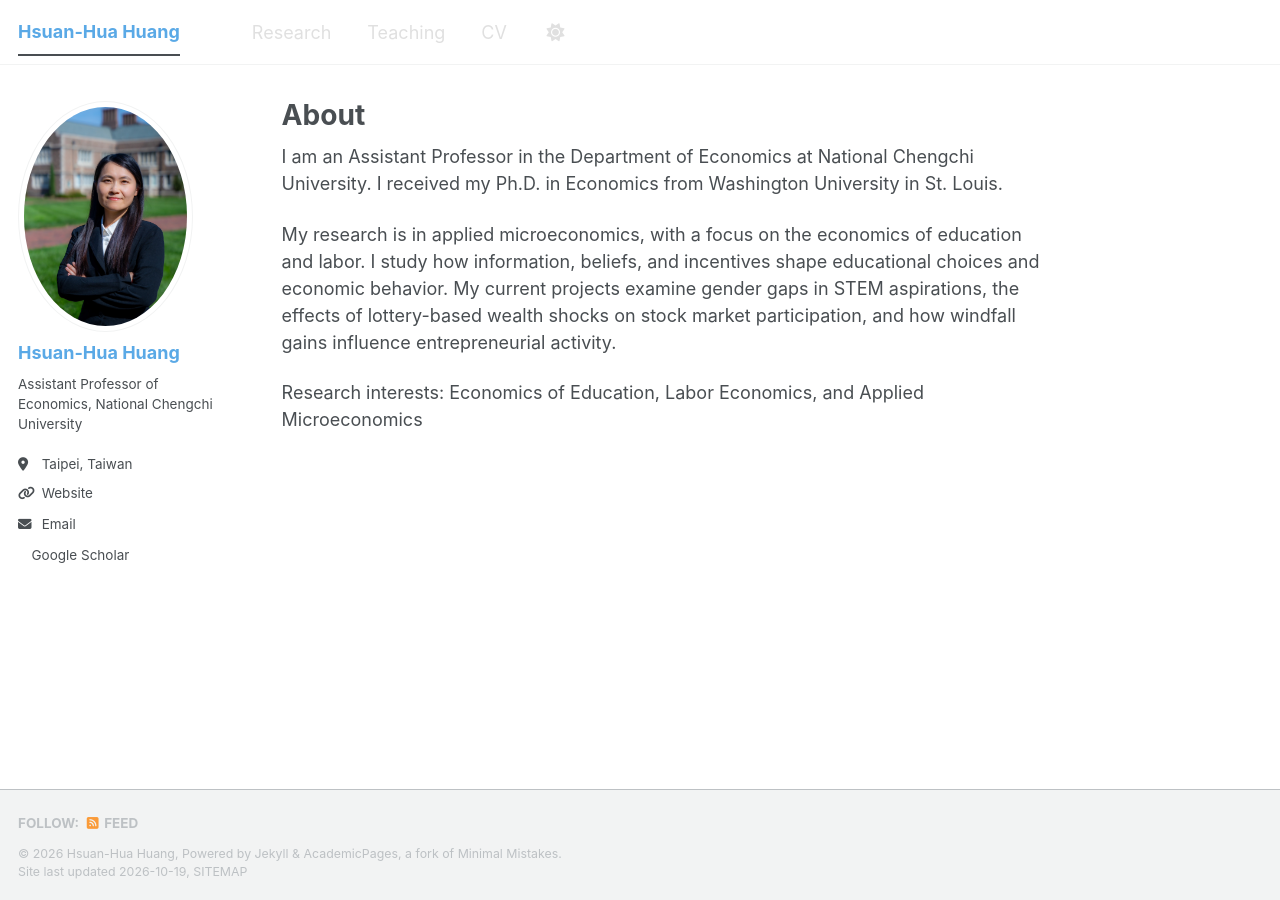
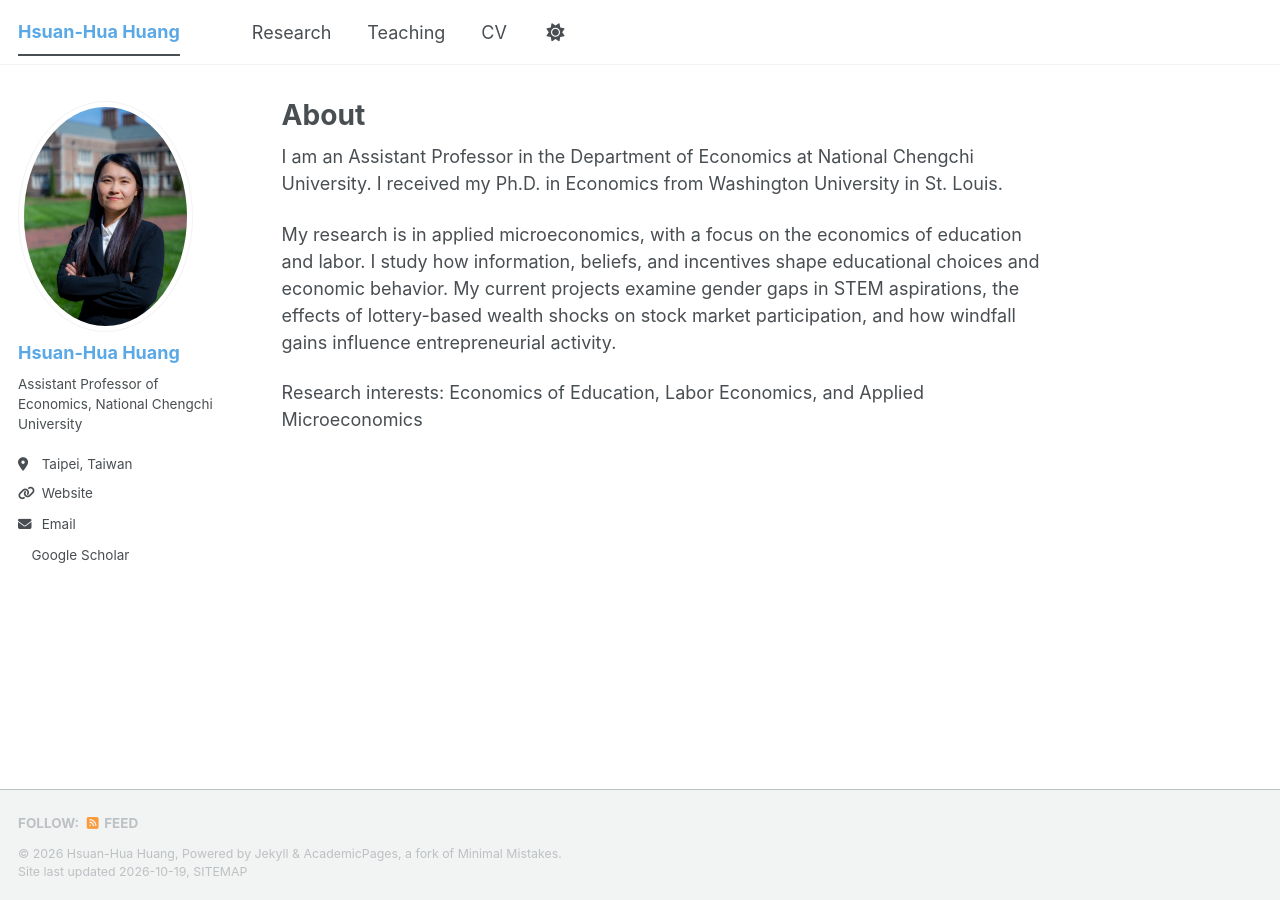
Before and after one commit to hsuanhua-huang/hsuanhua-huang, a Jekyll site: the page built from _pages/about.md, in a window 1280 px wide. Built offline with Jekyll 4.4.1, drawn with Linux system fonts in a browser that asks for light colours; a style sheet for code colours, icons or effects is not loaded.

Commit message:
Update main.scss

```diff
--- a/assets/css/main.scss
+++ b/assets/css/main.scss
@@ -37,22 +37,14 @@
     "layout/sidebar"
 ;
 
-/* 上方選單 */
-.greedy-nav .visible-links a {
-  color: #e0e0e0 !important;
-}
+/* ===== 自訂顏色 ===== */
 
-/* 左上角名字 */
+/* 左上角的網站名稱 */
 .greedy-nav .visible-links .masthead__menu-item--lg a {
   color: #5aa9e6 !important;
 }
 
-/* 選單底線 */
-.greedy-nav .visible-links a:before {
-  background: #5aa9e6 !important;
-}
-
-/* 照片下方名字 */
+/* 照片下方的名字 */
 .author__name {
   color: #5aa9e6 !important;
 }
```
